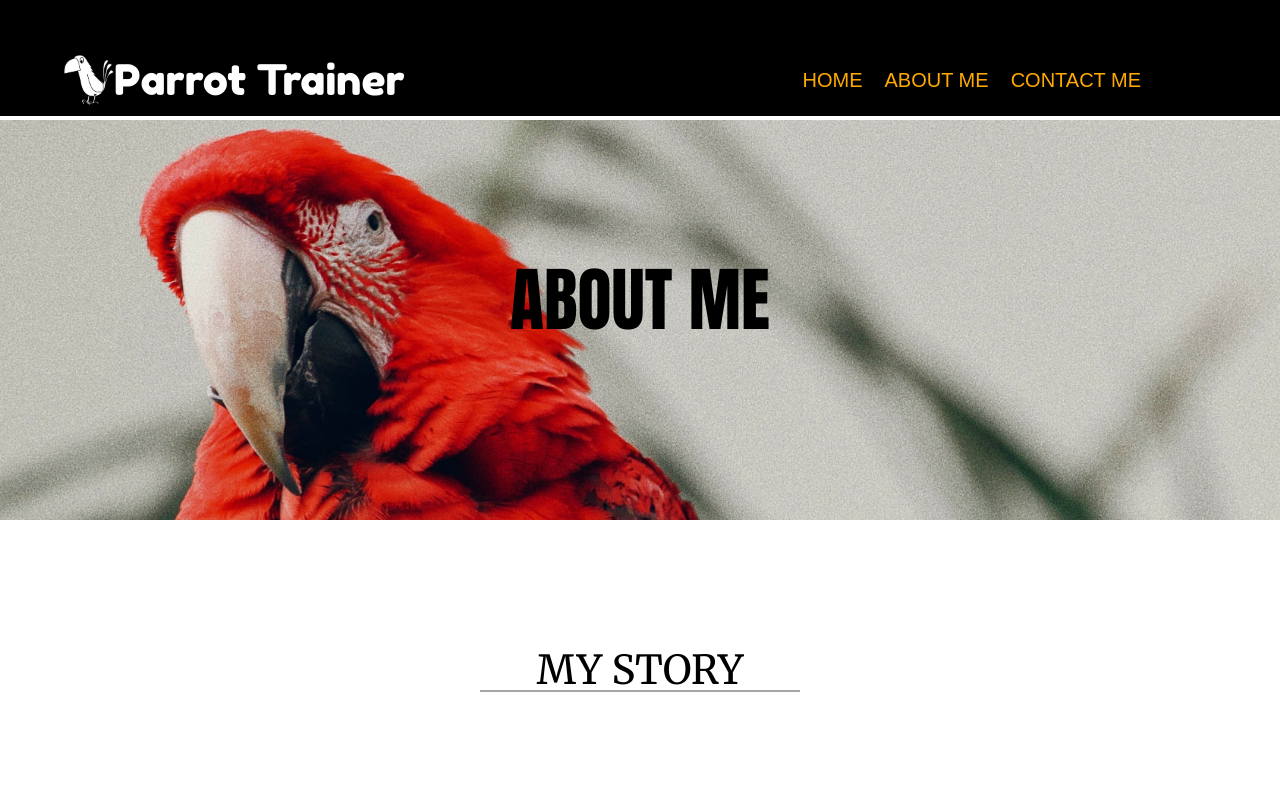
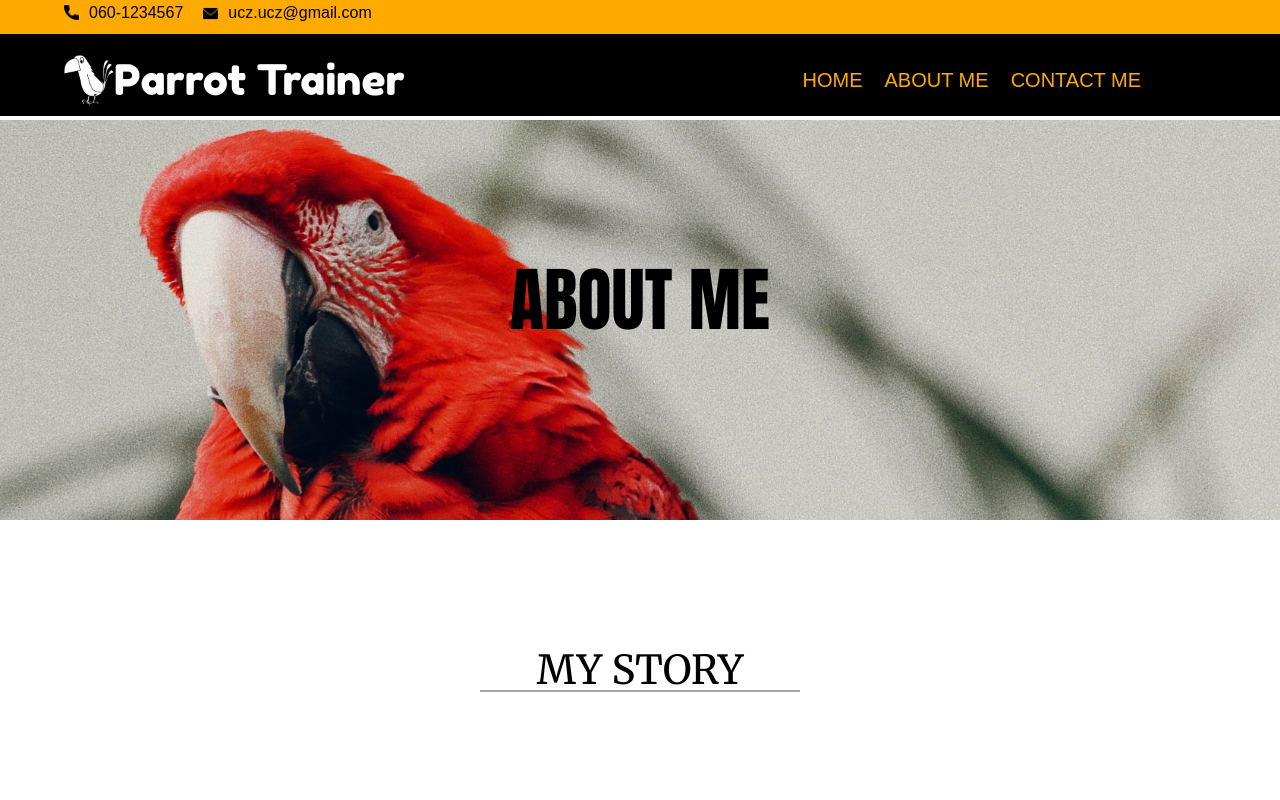
Before and after one commit to Mozebiti/ParrotTrainer, a plain HTML site: page Aboutme.html in a window 1280 px wide. Shown: the top 800 px of the page. Drawn offline with Linux system fonts and the light colour scheme.

Commit message:
Update Aboutme.css

```diff
--- a/Aboutme.css
+++ b/Aboutme.css
@@ -22,7 +22,7 @@ Header {
 	z-index:1;
 }
 #container {
-	background-color:black;
+	background-color:#ffaa00;
 	height:3vh;
 	padding-top:10px;
 }
```
